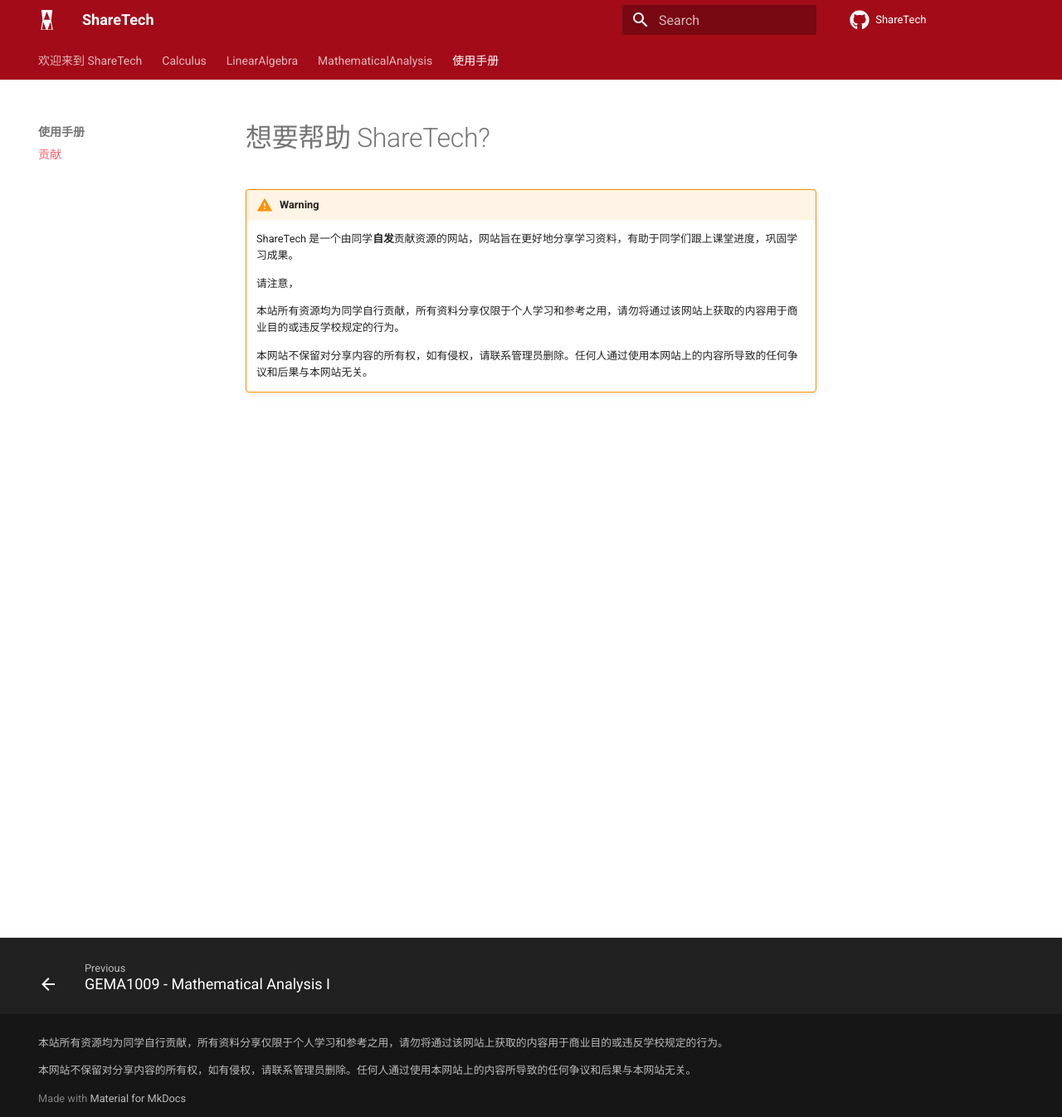
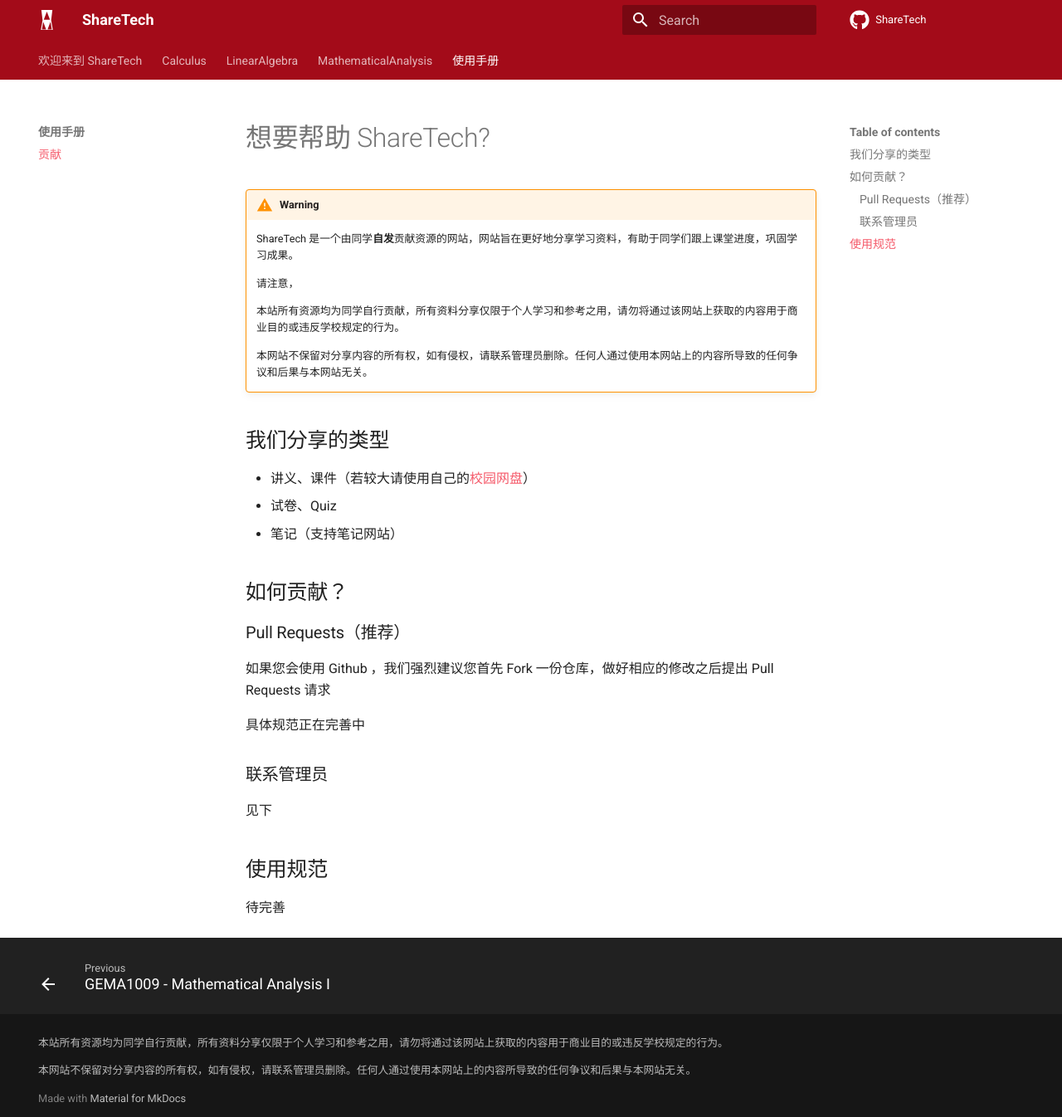
Before and after one commit to HeZeBang/share-tech, an MkDocs documentation site: the page built from docs/使用手册/CONTRIBUTION.md, in a window 1280 px wide and 1346 px high. Shown: the whole window at 83% size. Built offline with MkDocs 1.6.1 and Material for MkDocs 9.7.7, drawn with Linux system fonts in a browser that asks for light colours; comment, search, counter and statistics services are not loaded.

Commit message:
updated contribution.md

```diff
--- a/docs/使用手册/CONTRIBUTION.md
+++ b/docs/使用手册/CONTRIBUTION.md
@@ -13,3 +13,25 @@ title: 贡献
     本站所有资源均为同学自行贡献，所有资料分享仅限于个人学习和参考之用，请勿将通过该网站上获取的内容用于商业目的或违反学校规定的行为。
 
     本网站不保留对分享内容的所有权，如有侵权，请联系管理员删除。任何人通过使用本网站上的内容所导致的任何争议和后果与本网站无关。
+
+## 我们分享的类型
+
+- 讲义、课件（若较大请使用自己的[校园网盘](https://epan.shanghaitech.edu.cn/)）
+- 试卷、Quiz
+- 笔记（支持笔记网站）
+
+## 如何贡献？
+
+### Pull Requests（推荐）
+
+如果您会使用 Github ，我们强烈建议您首先 Fork 一份仓库，做好相应的修改之后提出 Pull Requests 请求
+
+具体规范正在完善中
+
+### 联系管理员
+
+见下
+
+## 使用规范
+
+待完善
```
